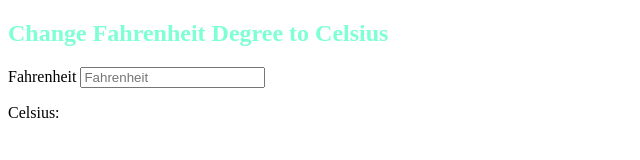
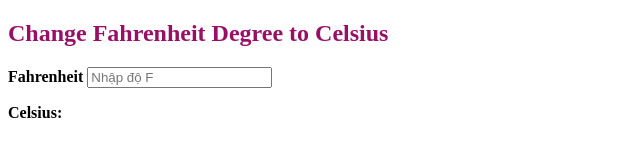
Before and after one commit to trantuyet/c1.24.9.bth2, a plain HTML site: page index.html in a window 1280 px wide. Shown: the whole page, without its empty margins (0-640 px from the left). Drawn offline with Linux system fonts and the light colour scheme.

Commit message:
thêm tí màu mè

```diff
--- a/index.html
+++ b/index.html
@@ -5,16 +5,16 @@
     <title>Change Fahrenheit Degree to Celsius</title>
 </head>
 <body>
-<h2 style="color: aquamarine"> Change Fahrenheit Degree to Celsius</h2>
+<h2 style="color: #981066"> Change Fahrenheit Degree to Celsius</h2>
 <!--Form có 1 ô input để nhập vào độ F và 1 cái thẻ p để trả về độ C, id, onchange, oninput,... đầy đủ-->
 <form>
     <p>
-        <label>Fahrenheit</label>
-        <input id="inputFahrenheit" type="number" placeholder="Fahrenheit"
+        <label> <strong>Fahrenheit</strong></label>
+        <input id="inputFahrenheit" type="number" placeholder="Nhập độ F"
                oninput="temperatureConverter(this.value)"
                onchange="temperatureConverter(this.value)">
     </p>
-    <p>Celsius: <span id="outputCelsius"></span></p>
+    <p><strong>Celsius: </strong><span id="outputCelsius"></span></p>
 </form>
 <!--Nhúng file js ở đây-->
 <script src="changeFtoC.js"></script>
```
